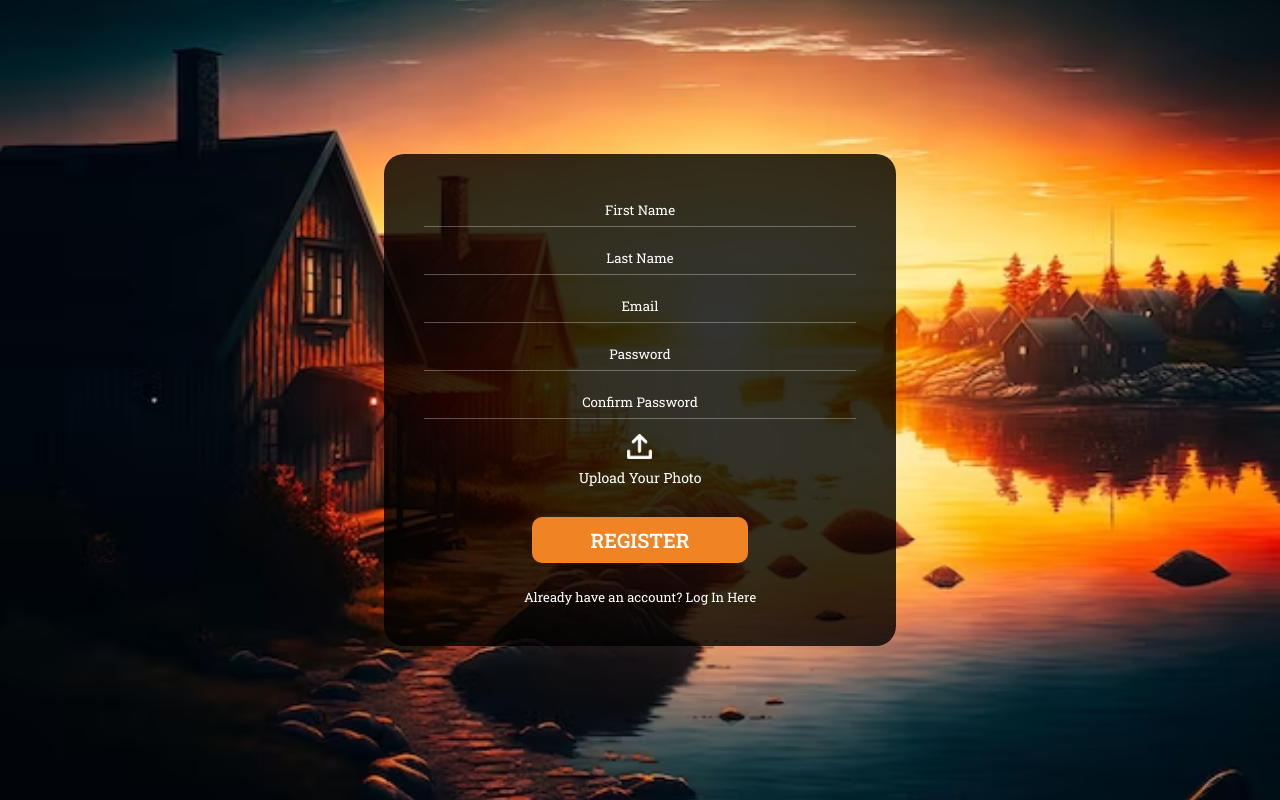
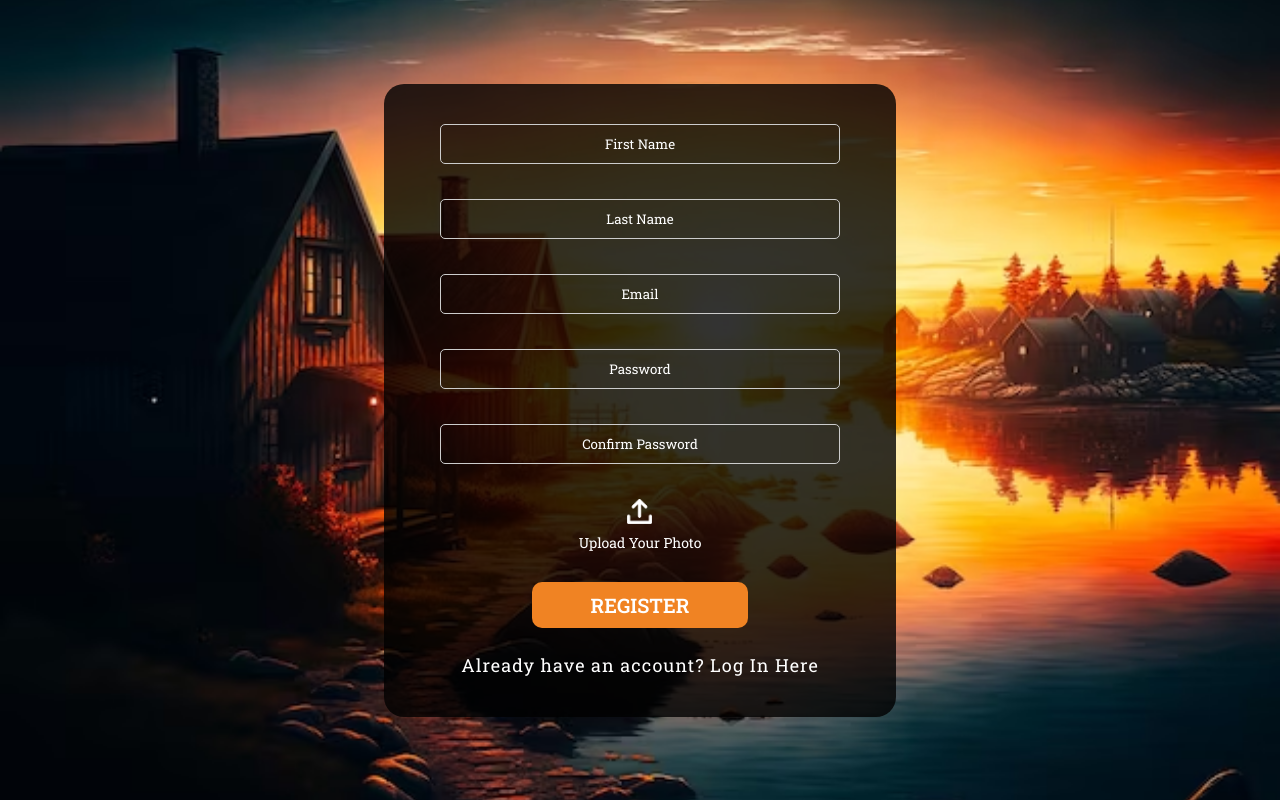
Before and after one commit to Hashara-Pilapitiya/BookMyLodge, a React (Create React App) app in the folder client/: page /register in a window 1280 px wide. Built offline with nearby package versions, Linux system fonts and the light colour scheme.

Commit message:
Update page titles and styles for consistency

```diff
--- a/client/src/components/Navbar.jsx
+++ b/client/src/components/Navbar.jsx
@@ -105,7 +105,7 @@ const Navbar = () => {
             <Link style={{color: "black" , fontWeight: "700"}} to={`/${user._id}/trips`}>Booking Properties</Link>
             <Link style={{color: "black" , fontWeight: "700"}} to={`/${user._id}/wishList`}>Favourite Properties</Link>
             <Link style={{color: "black" , fontWeight: "700"}} to={`/${user._id}/properties`}>Property List</Link>
-            <Link style={{color: "black" , fontWeight: "700"}} to={`/${user._id}/reservations`}>Reservation List</Link>
+            {/* <Link style={{color: "black" , fontWeight: "700"}} to={`/${user._id}/profile`}>Reservation List</Link> */}
             <Link style={{color: "black" , fontWeight: "700"}} to="/create-listing">Add A Property</Link>
 
             <Link style={{color: "black" , fontWeight: "700"}}
--- a/client/src/pages/CategoryPage.jsx
+++ b/client/src/pages/CategoryPage.jsx
@@ -41,7 +41,7 @@ const CategoryPage = () => {
   ) : (
     <>
       <Navbar />
-      <h1 className="title-list">{category} listings</h1>
+      <h1 className="title-list" style={{fontSize: 50, color: "orange", marginTop: -100 }}>{category} listings</h1>
       <div className="list">
         {listings?.map(
           ({
--- a/client/src/pages/CreateListing.jsx
+++ b/client/src/pages/CreateListing.jsx
@@ -136,9 +136,9 @@ const CreateListing = () => {
       <Navbar />
 
       <div className="create-listing">
-        <h1>Publish Your Place</h1>
+        <h1 style={{fontSize: 50, color: "orange", marginTop: -100 }}>Publish Your Place</h1>
         <form onSubmit={handlePost}>
-          <div className="create-listing_step1">
+          <div className="create-listing_step1" style={{marginTop: -50}}>
             <h2>Step 1: Tell us about your place</h2>
             <hr />
             <h3>Which of these categories best describes your place?</h3>
@@ -504,7 +504,7 @@ const CreateListing = () => {
           </div>
 
           <button className="submit_btn" type="submit">
-            CREATE YOUR LISTING
+            ADD YOUR NEW PLACE
           </button>
         </form>
       </div>
--- a/client/src/pages/LoginPage.jsx
+++ b/client/src/pages/LoginPage.jsx
@@ -46,23 +46,23 @@ const LoginPage = () => {
     <div className="login">
       <div className="login_content">
         <form className="login_content_form" onSubmit={handleSubmit}>
-          <input
+          <input style={{marginBottom: 30, padding: 10, width: 400, borderRadius: 5, border: "1px solid #ccc"}}
             type="email"
             placeholder="Email"
             value={email}
             onChange={(e) => setEmail(e.target.value)}
             required
           />
-          <input
+          <input style={{marginBottom: 30, padding: 10, width: 400, borderRadius: 5, border: "1px solid #ccc"}}
             type="password"
             placeholder="Password"
             value={password}
             onChange={(e) => setPassword(e.target.value)}
             required
           />
-          <button type="submit">LOG IN</button>
+          <button style={{marginBottom: 20}} type="submit">LOG IN</button>
         </form>
-        <a href="/register">Don't have an account? Sign In Here</a>
+        <a style={{letterSpacing: 1}} href="/register">Don't have an account? Sign Up Here</a>
       </div>
     </div>
   );
--- a/client/src/pages/PropertyList.jsx
+++ b/client/src/pages/PropertyList.jsx
@@ -35,8 +35,8 @@ const PropertyList = () => {
   return loading ? <Loader /> : (
     <>
       <Navbar />
-      <h1 className="title-list">Your Property List</h1>
-      <div className="list">
+      <h1 className="title-list" style={{fontSize: 50, color: "orange", marginTop: -100 }}>Your Property List</h1>
+      <div className="list" style={{marginTop: -100}}>
         {propertyList?.map(
           ({
             _id,
--- a/client/src/pages/RegisterPage.jsx
+++ b/client/src/pages/RegisterPage.jsx
@@ -56,21 +56,21 @@ const RegisterPage = () => {
     <div className="register">
       <div className="register_content">
         <form className="register_content_form" onSubmit={handleSubmit}>
-          <input
+          <input style={{marginBottom: 20, padding: 10, width: 400, borderRadius: 5, border: "1px solid #ccc"}}
             placeholder="First Name"
             name="firstName"
             value={formData.firstName}
             onChange={handleChange}
             required
           />
-          <input
+          <input style={{marginBottom: 20, padding: 10, width: 400, borderRadius: 5, border: "1px solid #ccc"}}
             placeholder="Last Name"
             name="lastName"
             value={formData.lastName}
             onChange={handleChange}
             required
           />
-          <input
+          <input style={{marginBottom: 20, padding: 10, width: 400, borderRadius: 5, border: "1px solid #ccc"}}
             placeholder="Email"
             name="email"
             type="email"
@@ -78,7 +78,7 @@ const RegisterPage = () => {
             onChange={handleChange}
             required
           />
-          <input
+          <input style={{marginBottom: 20, padding: 10, width: 400, borderRadius: 5, border: "1px solid #ccc"}}
             placeholder="Password"
             name="password"
             value={formData.password}
@@ -86,7 +86,7 @@ const RegisterPage = () => {
             type="password"
             required
           />
-          <input
+          <input style={{marginBottom: 20, padding: 10, width: 400, borderRadius: 5, border: "1px solid #ccc"}}
             placeholder="Confirm Password"
             name="confirmPassword"
             value={formData.confirmPassword}
@@ -99,12 +99,11 @@ const RegisterPage = () => {
             <p style={{ color: "red" }}>Passwords are not matched!</p>
           )}
 
-          <input
+          <input style={{marginBottom: 20, padding: 10, width: 400, borderRadius: 5, border: "1px solid #ccc", display: "none"}}
             id="image"
             type="file"
             name="profileImage"
             accept="image/*"
-            style={{ display: "none" }}
             onChange={handleChange}
             required
           />
@@ -122,7 +121,7 @@ const RegisterPage = () => {
           )}
           <button type="submit" disabled={!passwordMatch}>REGISTER</button>
         </form>
-        <a href="/login">Already have an account? Log In Here</a>
+        <a style={{fontSize: 18, letterSpacing: 1}} href="/login">Already have an account? Log In Here</a>
       </div>
     </div>
   );
--- a/client/src/pages/SearchPage.jsx
+++ b/client/src/pages/SearchPage.jsx
@@ -36,8 +36,8 @@ const SearchPage = () => {
   return loading ? <Loader /> : (
     <>
       <Navbar />
-      <h1 className="title-list">{search}</h1>
-      <div className="list">
+      <h1 className="title-list" style={{fontSize: 50, color: "orange", marginTop: -100 }}>{search}</h1>
+      <div className="list" style={{marginTop: -130}}>
         {listings?.map(
           ({
             _id,
--- a/client/src/pages/TripList.jsx
+++ b/client/src/pages/TripList.jsx
@@ -40,8 +40,8 @@ const TripList = () => {
   ) : (
     <>
       <Navbar />
-      <h1 className="title-list">Your Trip List</h1>
-      <div className="list">
+      <h1 className="title-list" style={{fontSize: 50, color: "orange", marginTop: -100 }}>Your Booking List</h1>
+      <div className="list" style={{marginTop: -100}}>
         {tripList?.map(({ listingId, hostId, startDate, endDate, totalPrice, booking=true }) => (
           <ListingCard
             listingId={listingId._id}
--- a/client/src/pages/WishList.jsx
+++ b/client/src/pages/WishList.jsx
@@ -10,8 +10,8 @@ const WishList = () => {
   return (
     <>
       <Navbar />
-      <h1 className="title-list">Your Wish List</h1>
-      <div className="list">
+      <h1 className="title-list" style={{fontSize: 50, color: "orange", marginTop: -100 }}>Your Favourite Property List</h1>
+      <div className="list" style={{marginTop: -100}}>
         {wishList?.map(
           ({
             _id,
```
Also changed, not shown: 1 other file (tests, documents, lock files or other folders).
